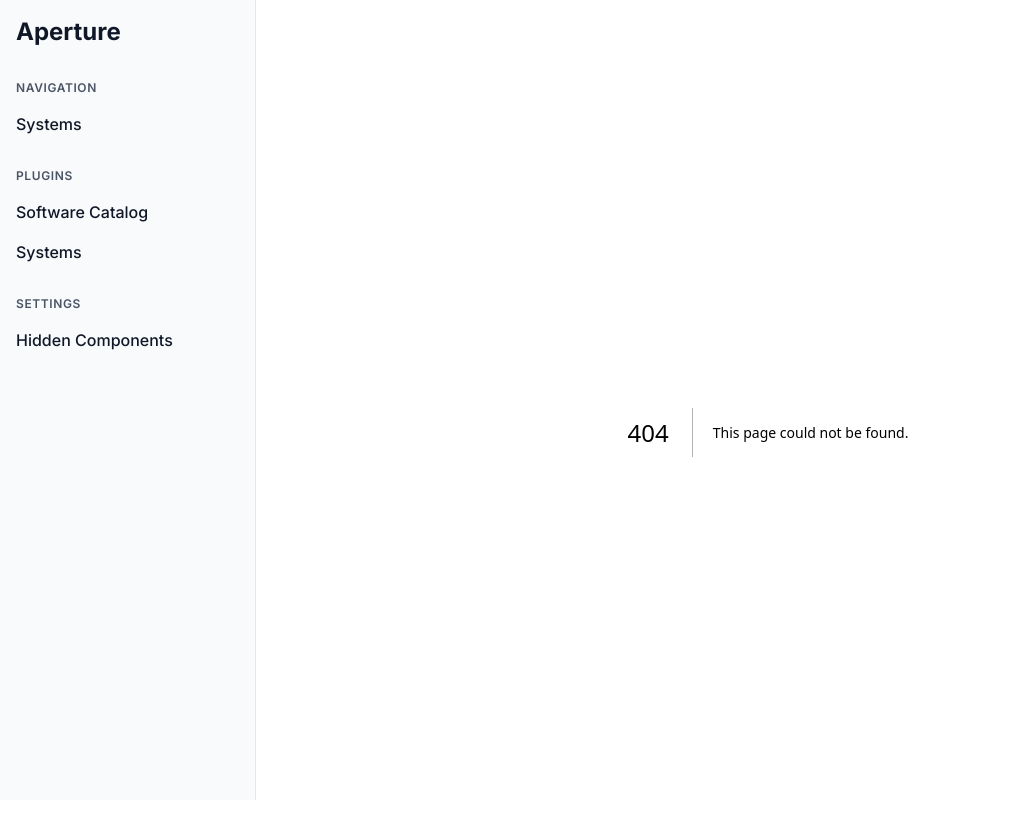
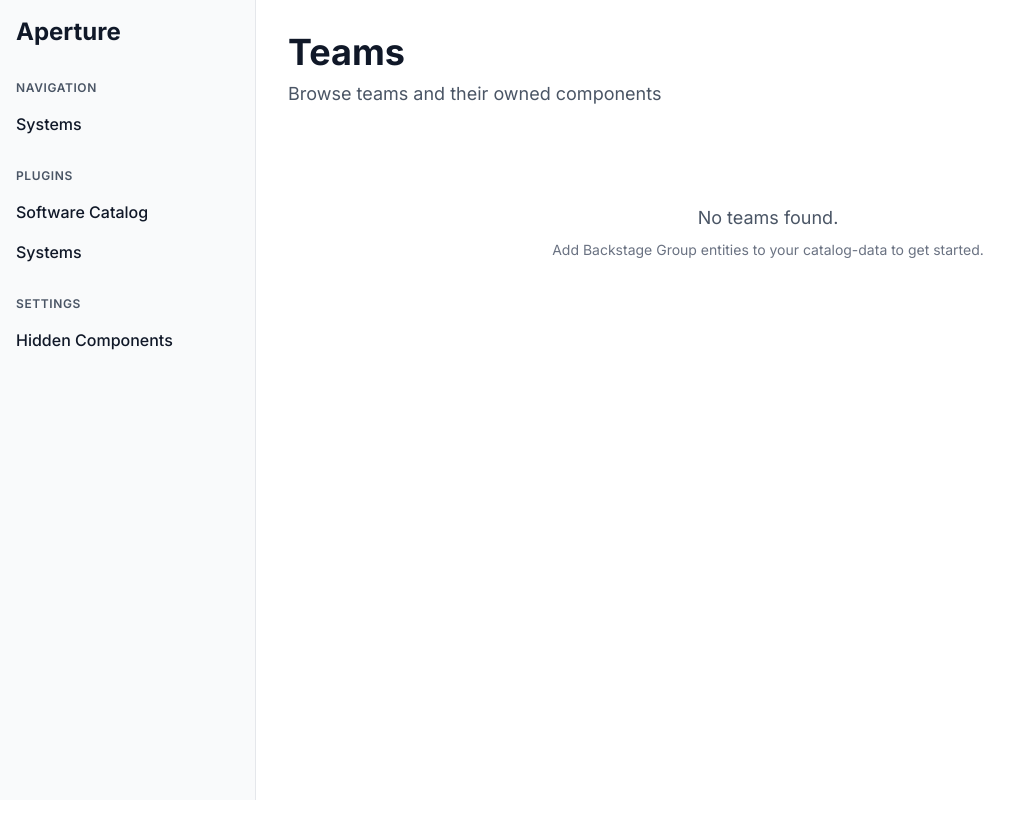
Before and after one commit to iandesj/aperture-idp, a Next.js app: page /teams in a window 1280 px wide. Before the commit this address had no page. Shown: the whole page, without its empty margins (0-1026 px from the left). After the commit the page ends 800 px from the top, so only its background shows below. Built offline with nearby package versions, Linux system fonts and the light colour scheme.

Commit message:
feat(teams): scaffold plugin and Teams overview page

```diff
--- /dev/null
+++ b/src/app/teams/page.tsx
@@ -0,0 +1,5 @@
+import { TeamsPage } from "@/plugins/teams/components/TeamsPage";
+
+export default function Page() {
+  return <TeamsPage />;
+}
--- /dev/null
+++ b/src/plugins/teams/components/TeamsPage.tsx
@@ -0,0 +1,74 @@
+import Link from "next/link";
+import { getAllGroups } from "@/lib/groups";
+import { getAllGroupRefs, getGroupAverageScore, getGroupStats } from "@/lib/catalog";
+import { Users, Award } from "lucide-react";
+
+export function TeamsPage() {
+  const groups = getAllGroups();
+  const ownerRefs = new Set(getAllGroupRefs());
+
+  const displayGroups = groups
+    .filter((g) => ownerRefs.has(`group:${(g.metadata.namespace || 'default').toLowerCase()}/${g.metadata.name.toLowerCase()}`))
+    .sort((a, b) => a.metadata.name.localeCompare(b.metadata.name));
+
+  return (
+    <div className="space-y-6">
+      <div>
+        <h1 className="text-4xl font-bold text-gray-900 dark:text-gray-100 mb-2">Teams</h1>
+        <p className="text-lg text-gray-600 dark:text-gray-400">Browse teams and their owned components</p>
+      </div>
+
+      <div className="grid grid-cols-1 md:grid-cols-2 lg:grid-cols-3 gap-6">
+        {displayGroups.map((group) => {
+          const ns = (group.metadata.namespace || 'default').toLowerCase();
+          const ref = `group:${ns}/${group.metadata.name.toLowerCase()}`;
+          const stats = getGroupStats(ref);
+          const avg = getGroupAverageScore(ref);
+          const href = `/teams/${group.metadata.name}`;
+
+          return (
+            <Link
+              key={ref}
+              href={href}
+              className="bg-white dark:bg-gray-800 rounded-lg shadow p-6 border border-gray-200 dark:border-gray-700 hover:shadow-lg transition-shadow cursor-pointer block"
+            >
+              <div className="flex items-start justify-between mb-4">
+                <div className="flex items-center gap-3">
+                  <div className="p-2 bg-indigo-100 dark:bg-indigo-900 rounded-lg">
+                    <Users className="w-6 h-6 text-indigo-600 dark:text-indigo-300" />
+                  </div>
+                  <div>
+                    <h3 className="text-lg font-semibold text-gray-900 dark:text-gray-100">
+                      {group.metadata.name}
+                    </h3>
+                    {group.metadata.description && (
+                      <p className="text-sm text-gray-600 dark:text-gray-400 line-clamp-2">{group.metadata.description}</p>
+                    )}
+                  </div>
+                </div>
+              </div>
+
+              <div className="space-y-3">
+                <div className="flex items-center gap-2 text-sm text-gray-600 dark:text-gray-400">
+                  <Users className="w-4 h-4" />
+                  <span>{stats.total} component{stats.total !== 1 ? 's' : ''}</span>
+                </div>
+                <div className="flex items-center gap-2 text-sm text-gray-600 dark:text-gray-400">
+                  <Award className="w-4 h-4" />
+                  <span>Avg score: <span className="font-semibold text-gray-900 dark:text-gray-100">{avg}</span></span>
+                </div>
+              </div>
+            </Link>
+          );
+        })}
+      </div>
+
+      {displayGroups.length === 0 && (
+        <div className="text-center py-12">
+          <p className="text-gray-600 dark:text-gray-400 text-lg">No teams found.</p>
+          <p className="text-gray-500 dark:text-gray-500 text-sm mt-2">Add Backstage Group entities to your catalog-data to get started.</p>
+        </div>
+      )}
+    </div>
+  );
+}
--- /dev/null
+++ b/src/plugins/teams/components/TeamsPageWrapper.tsx
@@ -0,0 +1,7 @@
+'use client';
+
+import { TeamsPage } from "./TeamsPage";
+
+export function TeamsPageWrapper() {
+  return <TeamsPage />;
+}
--- /dev/null
+++ b/src/plugins/teams/index.ts
@@ -0,0 +1,8 @@
+import { AperturePlugin } from "@/lib/plugins";
+import { TeamsPageWrapper } from "./components/TeamsPageWrapper";
+
+export const teamsPlugin: AperturePlugin = {
+  id: "teams",
+  name: "Teams",
+  component: TeamsPageWrapper,
+};
```
